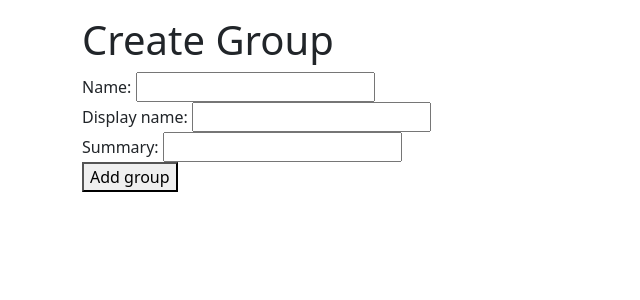
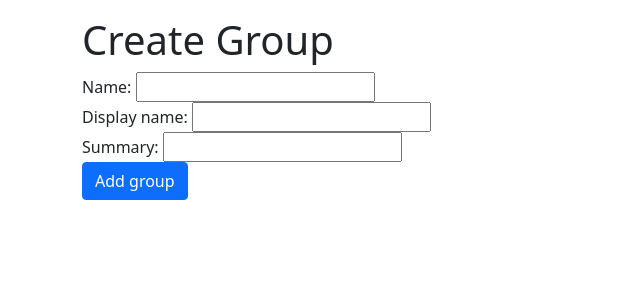
Before and after one commit to guysoft/fedigroup, a FastAPI app: page /create_group in a window 1280 px wide. Shown: the part 106-406 px from the top of the page, without its empty margins (0-640 px from the left). Run offline with FastAPI, Linux system fonts and the light colour scheme; parts of the project's set-up code (start-up, migrations or seed data) failed here and were passed over.

Commit message:
Add button style

```diff
--- a/src/app/templates/create_group.html
+++ b/src/app/templates/create_group.html
@@ -16,7 +16,7 @@
             Name: <input name="name" type="text"/><br/>
             Display name: <input name="preferredUsername" type="text"/><br/>
             Summary: <input name="summary" type="text"/><br/>
-            <button>Add group</button>
+            <button type="button" class="btn btn-primary">Add group</button>
         </form>
         </div>
     </div>
```
